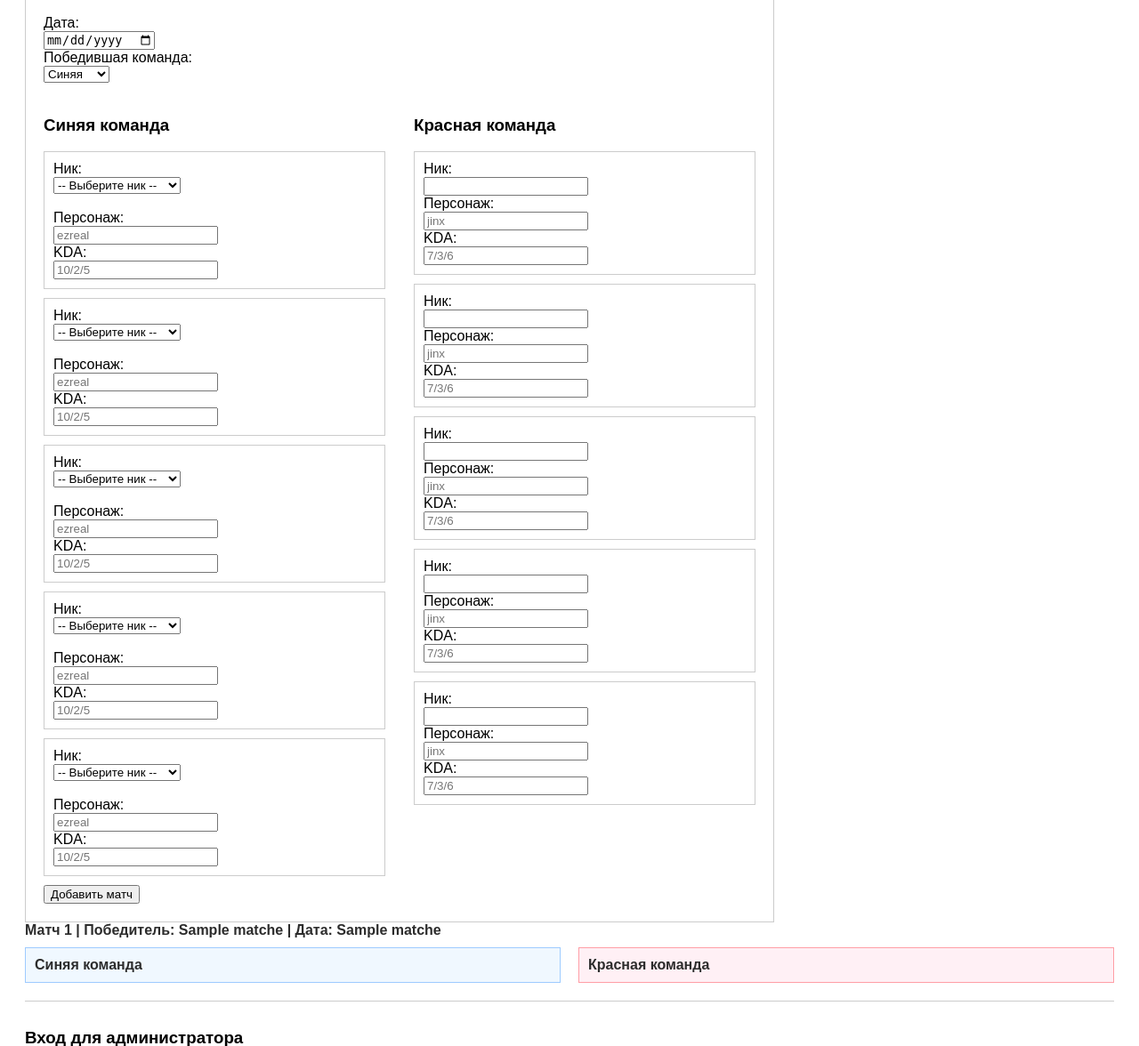
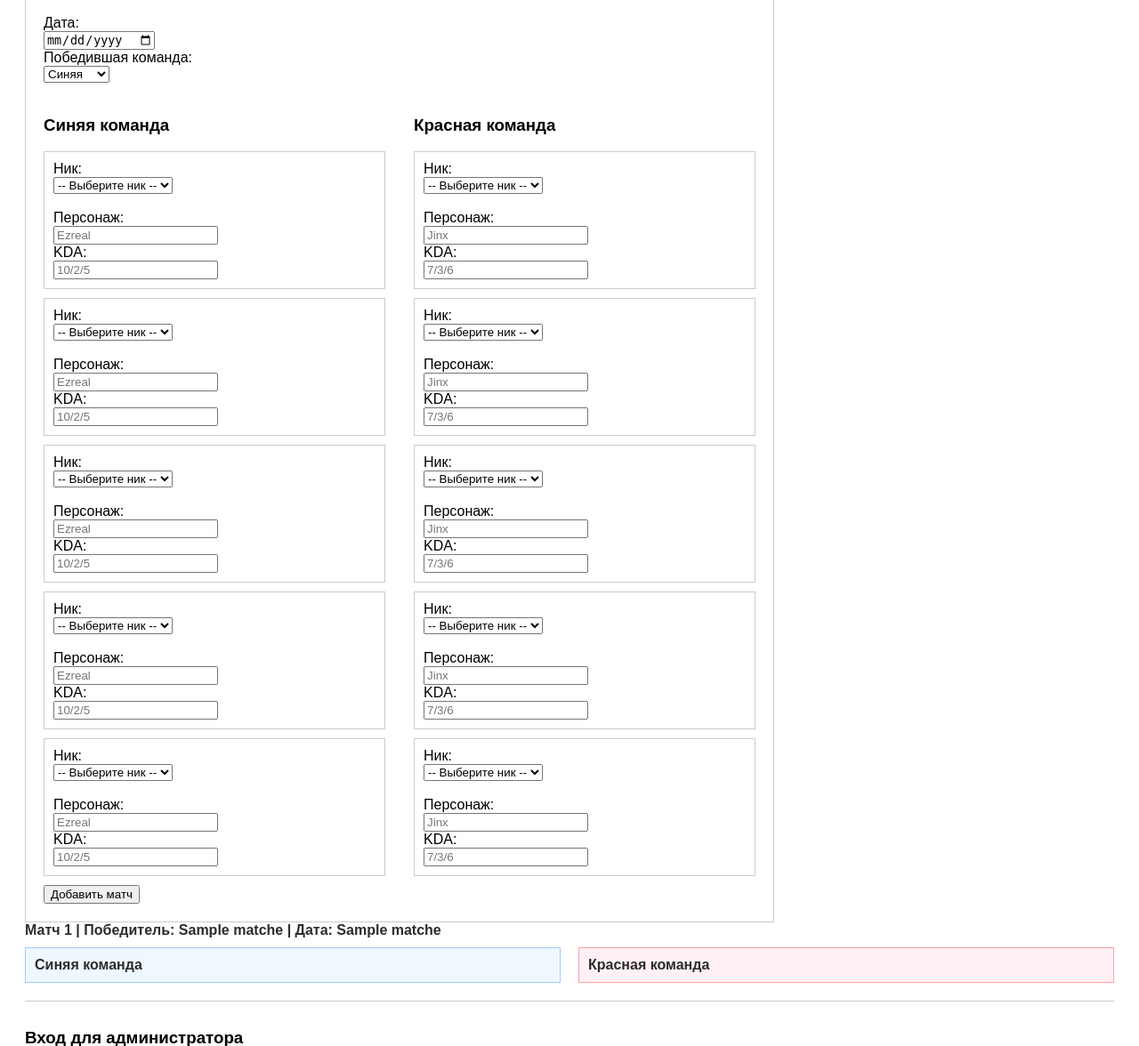
Before and after one commit to Karrics/Match_tracker, a Flask app: page / in a window 1280 px wide, after a click on "Добавить матч". Shown: the part 231-1407 px from the top of the page at 89% size. Run offline with Flask 3, Linux system fonts and the light colour scheme; a database or web service that is not in the repository returns one stand-in record (values such as "Sample title"); some libraries are stand-ins or nearby versions.

Commit message:
Version 2.4

```diff
--- a/app.py
+++ b/app.py
@@ -37,7 +37,8 @@ def get_matches():
 @app.route('/')
 def home():
     matches = get_matches()
-    return render_template("index.html", matches=matches, session=session)
+    known_nicks = ["Karrics", "Shanhua", "HeBiBoBa", "Bolt n Jolt", "KinderVI", "Falke", "Ivabat", "wagoogus", "みどりみこ", "Nochy", "neofelis788", "T1kTakCat", "Frurik", "Rataty2001", "K0к0li0", "BENDYBOY", "Angel"]
+    return render_template("index.html", matches=matches, session=session, nicks=known_nicks)
 
 @app.route('/login', methods=["POST"])
 def login():
--- a/templates/index.html
+++ b/templates/index.html
@@ -83,11 +83,10 @@
                                 {% for nick in nicks %}
                                     <option value="{{ nick }}">{{ nick }}</option>
                                 {% endfor %}
-                                <option value="new_nick">➕ Ввести свой ник</option>
                             </select><br><br>
 
                             <label>Персонаж:</label><br>
-                            <input type="text" name="player_champ[]" placeholder="ezreal" required><br>
+                            <input type="text" name="player_champ[]" placeholder="Ezreal" required><br>
 
                             <label>KDA:</label><br>
                             <input type="text" name="player_kda[]" placeholder="10/2/5" required><br>
@@ -101,10 +100,15 @@
                     {% for i in range(5) %}
                         <div style="border: 1px solid #ccc; padding: 10px; margin-bottom: 10px;">
                             <label>Ник:</label><br>
-                            <input type="text" name="player_nick[]" required><br>
+                            <select name="player_nick[]" required>
+                                <option value="">-- Выберите ник --</option>
+                                {% for nick in nicks %}
+                                    <option value="{{ nick }}">{{ nick }}</option>
+                                {% endfor %}
+                            </select><br><br>
 
                             <label>Персонаж:</label><br>
-                            <input type="text" name="player_champ[]" placeholder="jinx" required><br>
+                            <input type="text" name="player_champ[]" placeholder="Jinx" required><br>
 
                             <label>KDA:</label><br>
                             <input type="text" name="player_kda[]" placeholder="7/3/6" required><br>
```
